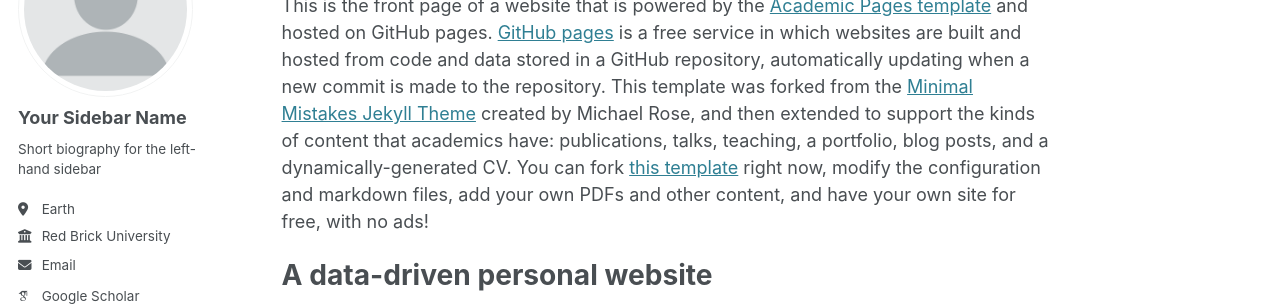
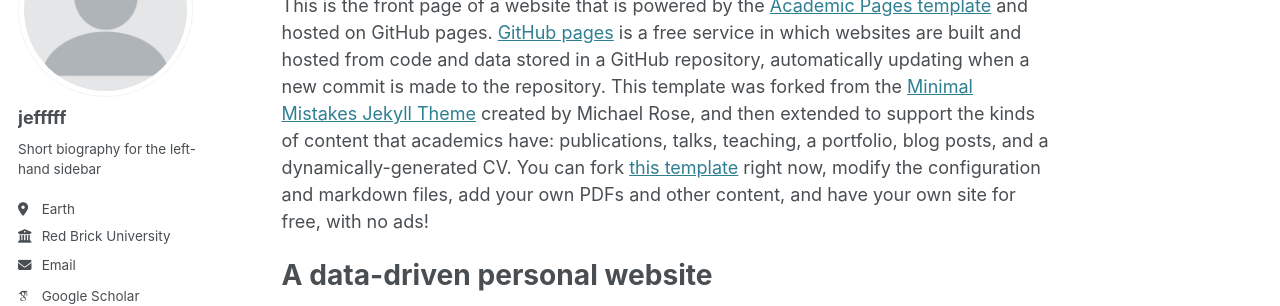
Before and after one commit to johnpaul123Z/johnpaul123Z.github.io, a Jekyll site: the page built from _pages/about.md, in a window 1280 px wide. Shown: the part 184-490 px from the top of the page. Built offline with Jekyll 4.4.1, drawn with Linux system fonts in a browser that asks for light colours; some web fonts are replaced.

Commit message:
Update _config.yml

```diff
--- a/_config.yml
+++ b/_config.yml
@@ -22,7 +22,7 @@ repository               : "academicpages/academicpages.github.io"
 author:
   # Biographic information
   avatar           : "profile.png"
-  name             : "Your Sidebar Name"
+  name             : "jefffff"
   pronouns         : # example: "she/her"
   bio              : "Short biography for the left-hand sidebar"
   location         : "Earth"
```
